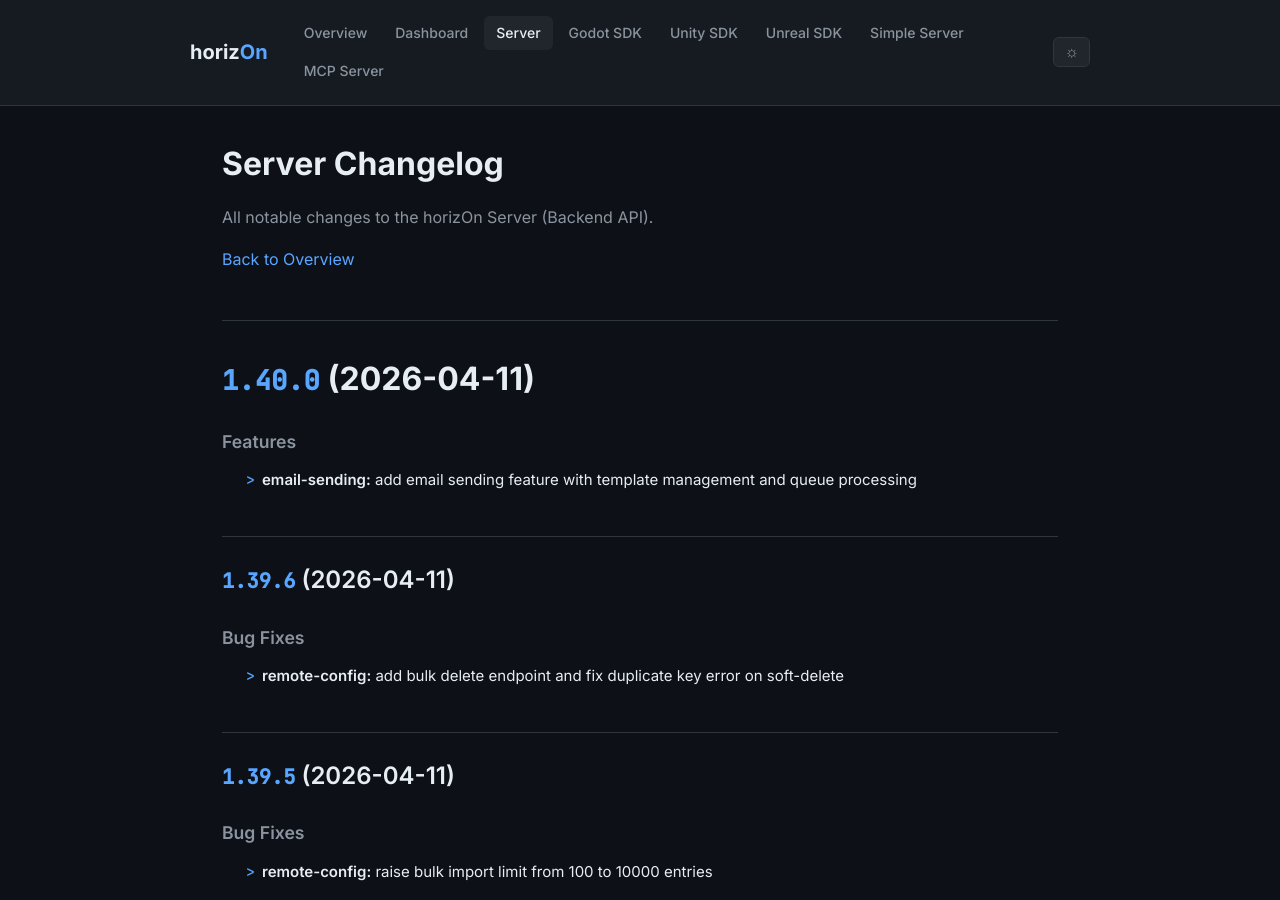
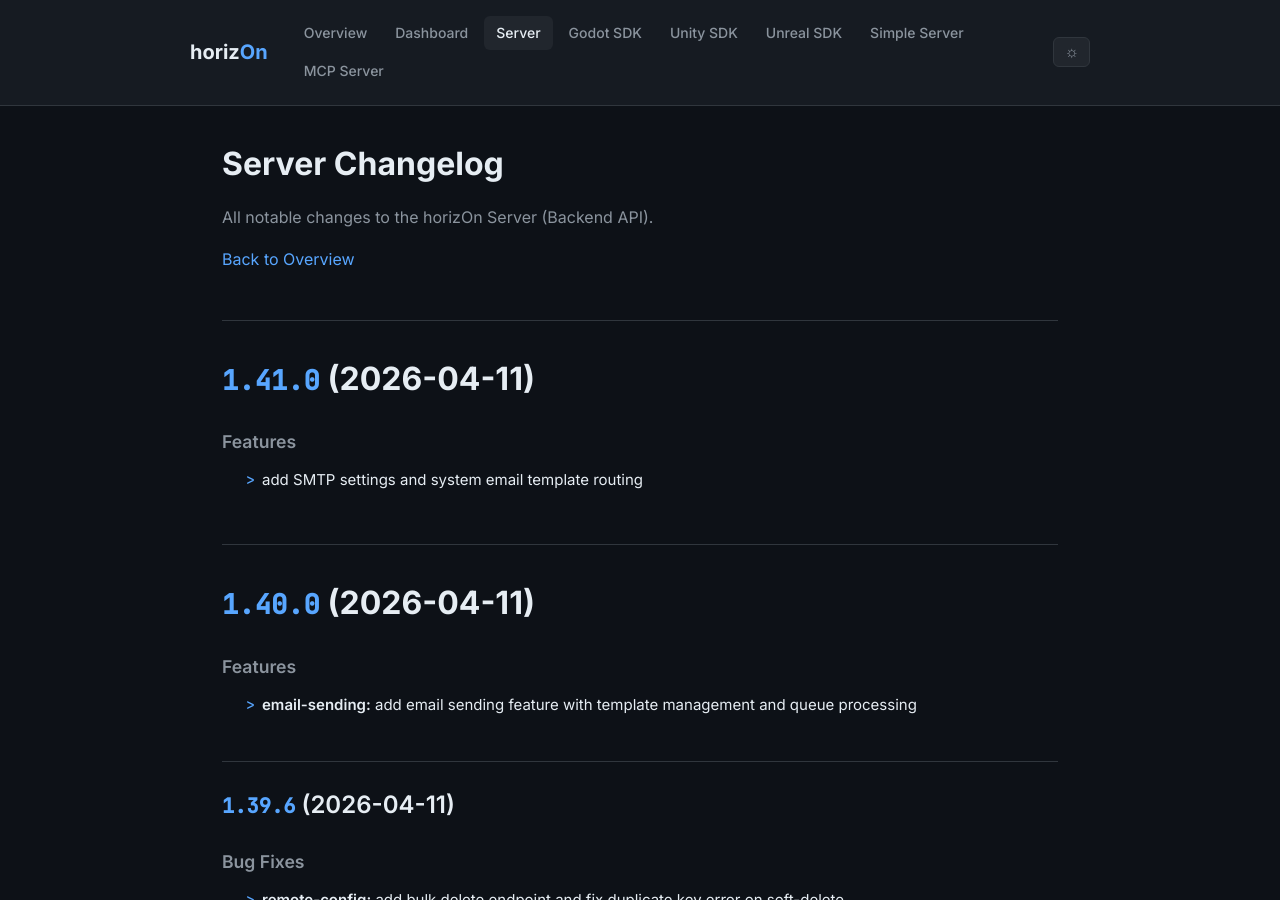
Before and after one commit to ProjectMakersDE/horizOn-Changelog, a Jekyll site: the page built from server-changelog.md, in a window 1280 px wide and 900 px high. Built offline with Jekyll 4.4.1, drawn with Linux system fonts in a browser that asks for light colours.

Commit message:
chore: sync changelogs [skip ci]

```diff
--- a/server-changelog.md
+++ b/server-changelog.md
@@ -8,6 +8,13 @@ title: Server Changelog
 All notable changes to the horizOn Server (Backend API).
 
 [Back to Overview](.)
+
+# [1.41.0](https://github.com/ProjectMakersDE/horizOn-Server/compare/v1.40.0...v1.41.0) (2026-04-11)
+
+
+### Features
+
+* add SMTP settings and system email template routing ([2c64b7e](https://github.com/ProjectMakersDE/horizOn-Server/commit/2c64b7ee7cca6d3f0f667b37080e43fcf63f6566))
 
 # [1.40.0](https://github.com/ProjectMakersDE/horizOn-Server/compare/v1.39.6...v1.40.0) (2026-04-11)
 
```
Also changed, not shown: index.md (+1 -1 lines).
